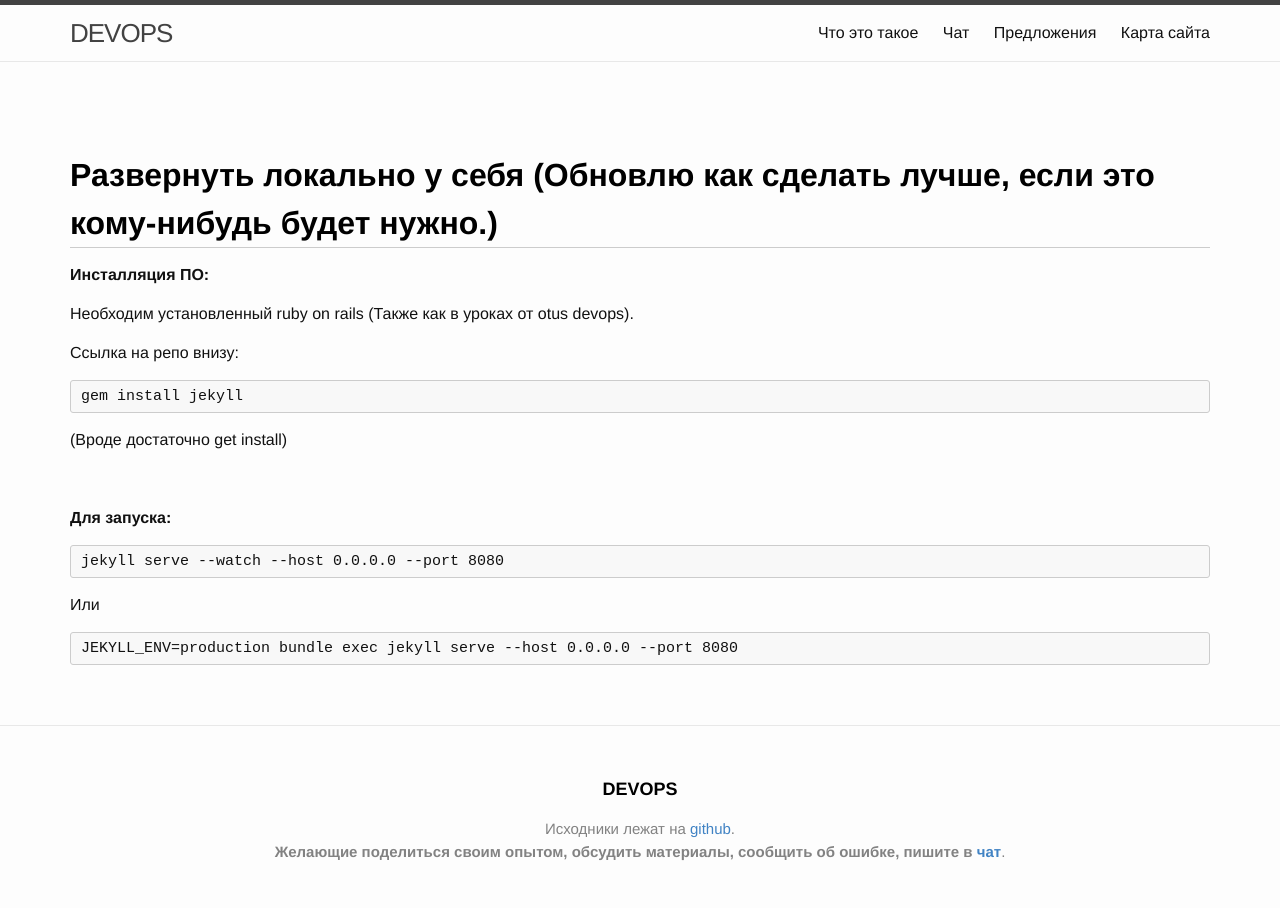
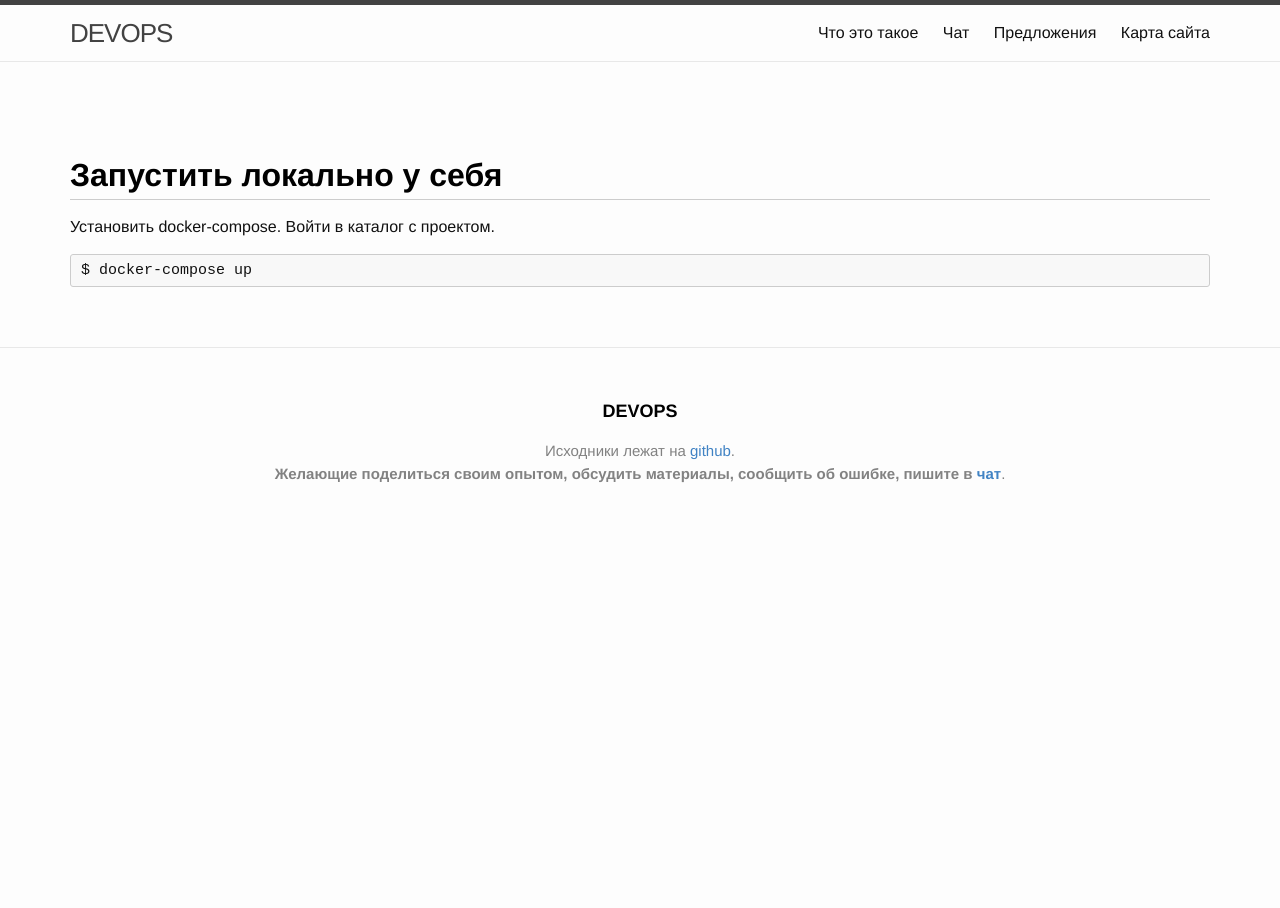
Before and after one commit to webmak1/itsimple.ru, a Jekyll site: the page built from website/01-docs/00-localhost.md, in a window 1280 px wide. Built offline with Jekyll 4.4.1, drawn with Linux system fonts in a browser that asks for light colours.

Commit message:
info upd

```diff
--- a/website/01-docs/00-localhost.md
+++ b/website/01-docs/00-localhost.md
@@ -1,30 +1,13 @@
 ---
 layout: page
-title: Развернуть локально у себя
+title: Запустить локально у себя
 permalink: /localhost/
 ---
 
 <br/>
 
-# Развернуть локально у себя (Обновлю как сделать лучше, если это кому-нибудь будет нужно.)
+# Запустить локально у себя
 
+Установить docker-compose. Войти в каталог с проектом.
 
-**Инсталляция ПО:**
-
-Необходим установленный ruby on rails (Также как в уроках от otus devops).
-
-Ссылка на репо внизу:
-
-    gem install jekyll
-
-(Вроде достаточно get install)
-
-<br/>
-
-**Для запуска:**
-
-    jekyll serve --watch --host 0.0.0.0 --port 8080
-
-Или
-
-    JEKYLL_ENV=production bundle exec jekyll serve --host 0.0.0.0 --port 8080
+    $ docker-compose up
```
Also changed, not shown: website/00-main/03-chat.md (+2 -6 lines), website/01-sitemap.md (+2 -0 lines), 1 other file.
